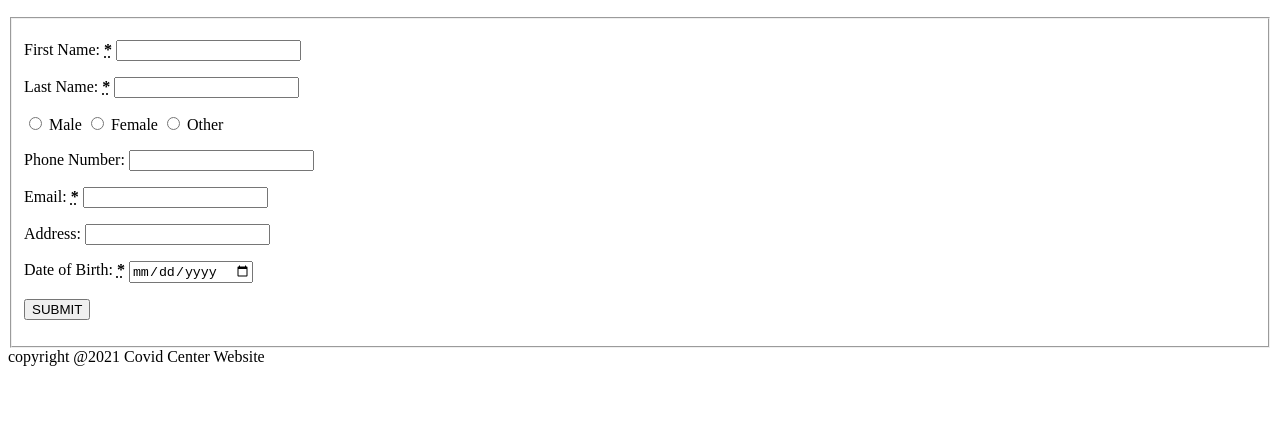
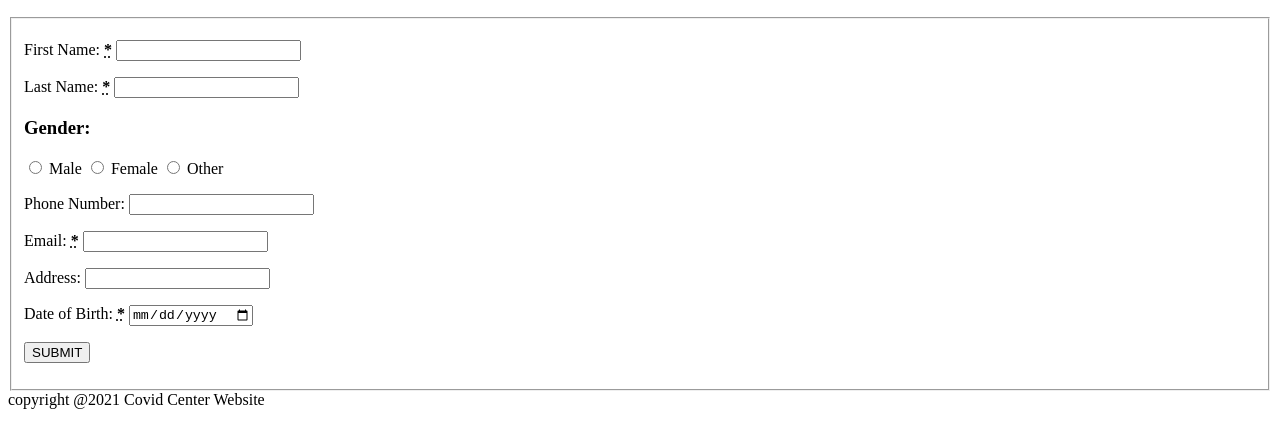
Before and after one commit to akhtara838/webapp_spring2021_covid_center, a plain HTML site: page index.html in a window 1280 px wide. Shown: the part 110-558 px from the top of the page. Drawn offline with Linux system fonts and the light colour scheme.

Commit message:
sixth commit

```diff
--- a/index.html
+++ b/index.html
@@ -27,6 +27,7 @@
                 </p>
 
                 <p>
+                        <h3>Gender: </h3>
                         <input type="radio" id = "rbMale" name ="gender" value = "Male">
                         <label for = "rbMale">Male</label>
 
```
